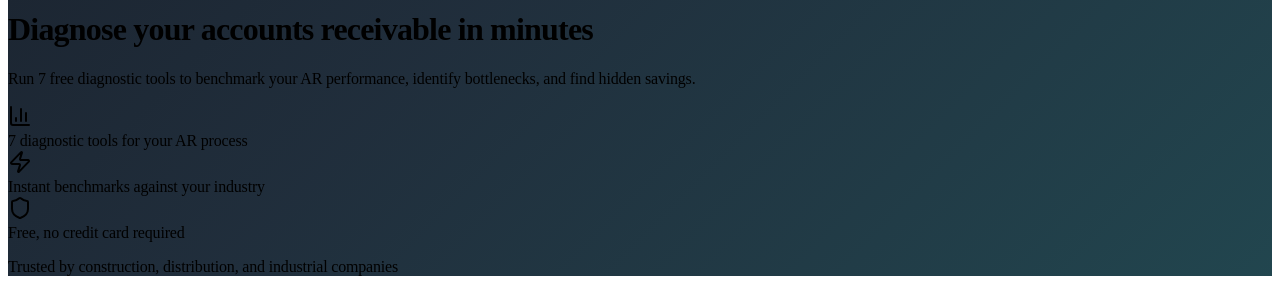
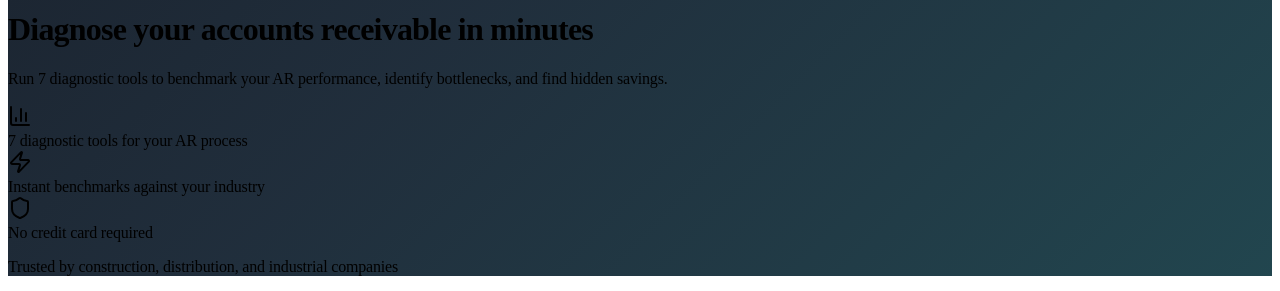
Before and after one commit to brandons29/payra-ar-toolbox, a React (Vite) app in the folder client/: page /#/login in a window 1280 px wide. Shown: the part 604-895 px from the top of the page. Built offline with nearby package versions, Linux system fonts and the light colour scheme; no server answers; a web font is replaced by a local one.

Commit message:
Fix P1+P2: remove 3x 'free' from login copy, add GTM to /free-toolkit, fix SPA vercel.json rewrite

```diff
--- a/client/src/pages/login.tsx
+++ b/client/src/pages/login.tsx
@@ -28,7 +28,7 @@
 const TRUST_ITEMS = [
   { icon: BarChart3, text: "7 diagnostic tools for your AR process" },
   { icon: Zap, text: "Instant benchmarks against your industry" },
-  { icon: Shield, text: "Free, no credit card required" },
+  { icon: Shield, text: "No credit card required" },
 ];
 
 export default function Login() {
@@ -126,7 +126,7 @@
                 Diagnose your accounts receivable in minutes
               </h1>
               <p className="text-base text-white/60 mt-3 leading-relaxed">
-                Run 7 free diagnostic tools to benchmark your AR performance, identify bottlenecks, and find hidden savings.
+                Run 7 diagnostic tools to benchmark your AR performance, identify bottlenecks, and find hidden savings.
               </p>
             </div>
 
@@ -164,7 +164,7 @@
             </h2>
             <p className="text-sm text-muted-foreground">
               {mode === "signup"
-                ? "Sign up to access your free AR diagnostics"
+                ? "Sign up to access your AR diagnostics"
                 : "Sign in to continue your AR assessment"}
             </p>
           </div>
```
Also changed, not shown: client/public/free-toolkit/index.html (+11 -0 lines), vercel.json.
